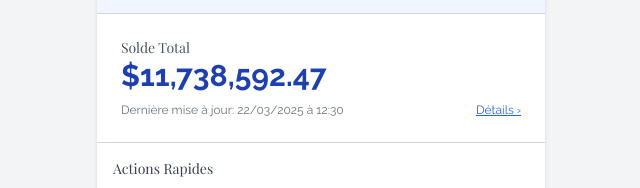
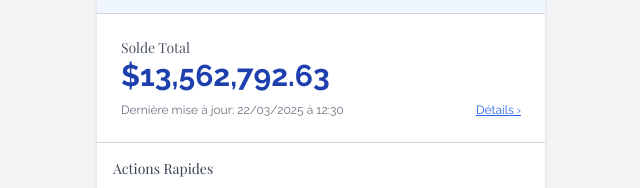
Before and after one commit to alexg0dev/banque, a plain HTML site: page index.html in a window 1280 px wide. Shown: the part 179-367 px from the top of the page, 319-959 px from the left. Drawn offline with nearby package versions, Linux system fonts and the light colour scheme.

Commit message:
Add files via upload

```diff
--- a/index.html
+++ b/index.html
@@ -60,7 +60,7 @@
       <!-- Account Balance -->
       <section class="p-6 bg-white border-b border-gray-300" aria-labelledby="balance-heading">
         <h2 id="balance-heading" class="text-sm text-gray-600">Solde Total</h2>
-        <p id="total-balance" class="text-3xl font-bold text-blue-800">$11,738,592.47</p>
+        <p id="total-balance" class="text-3xl font-bold text-blue-800">$13,562,792.63</p>
         <div class="flex justify-between mt-2">
           <p class="text-xs text-gray-500">Dernière mise à jour: 22/03/2025 à 12:30</p>
           <button class="text-xs text-blue-600 underline focus:outline-none focus:ring-2 focus:ring-blue-500 rounded" aria-label="Voir les détails du solde">Détails ›</button>
```
